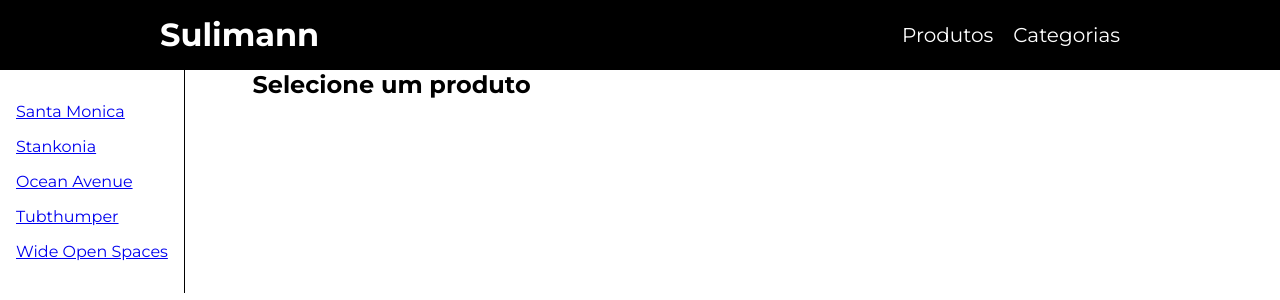
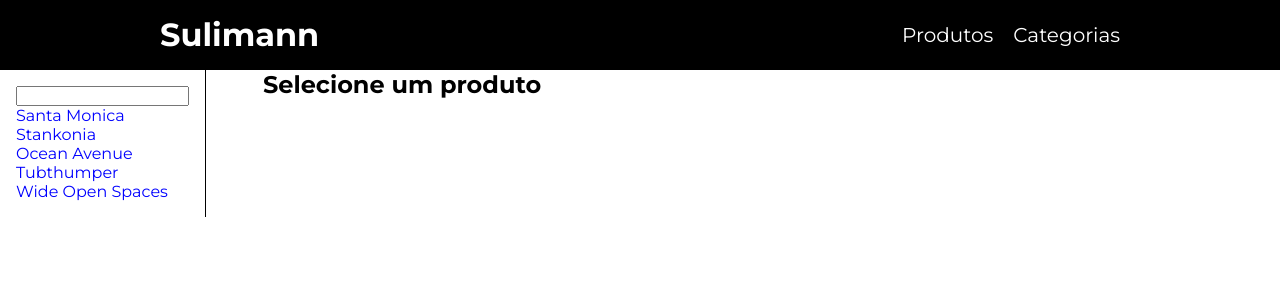
Before and after one commit to rafaelsulimann/tutorial-react-router, a React (Vite) app: page /produtos in a window 1280 px wide. Shown: the top 300 px of the page. Built offline with nearby package versions, Linux system fonts and the light colour scheme.

Commit message:
Search Params

```diff
--- a/src/routes/Produtos/index.tsx
+++ b/src/routes/Produtos/index.tsx
@@ -1,4 +1,4 @@
-import { Link, Outlet } from "react-router-dom";
+import { NavLink, Outlet, useSearchParams } from "react-router-dom";
 import Header from "../../components/Header";
 import { getProducts } from "../../data";
 import "./styles.scss";
@@ -6,6 +6,7 @@ import "./styles.scss";
 export default function Produtos() {
 
     let products = getProducts();
+    let [searchParams, setSearchParams] = useSearchParams();
   return (
     <div style={{ display: "flex" }}>
     <nav
@@ -14,14 +15,31 @@ export default function Produtos() {
         padding: "1rem",
       }}
     >
-      {products.map((products) => (
-        <Link
-          style={{ display: "block", margin: "1rem 0" }}
+      <input type="text" value={searchParams.get("name") || ""} onChange= {(event) => {
+        let name = event.target.value;
+        if(name){
+          setSearchParams({ name })
+        }else {
+          setSearchParams({})
+        }
+      }} />
+      {products
+      .filter((product) => {
+        let name = searchParams.get("name");
+        if(!name){
+          return true;
+        }
+        let productName = product.name.toLowerCase();
+        return productName.startsWith(name.toLowerCase());
+      })
+      .map((products) => (
+        <NavLink
+          className={({ isActive}) => (isActive ? "nav-link active" : "nav-link non-active")}
           to={`/produtos/${products.number}`}
           key={products.number}
         >
           {products.name}
-        </Link>
+        </NavLink>
       ))}
     </nav>
     <Outlet />
--- a/src/routes/Produtos/styles.scss
+++ b/src/routes/Produtos/styles.scss
@@ -4,3 +4,16 @@
     align-items: center;
     justify-content: center;
 }
+
+.nav-link {
+    display: block;
+}
+
+.active {
+    color: red;
+}
+
+.non-active {
+    text-decoration: none;
+    color: blue;
+}
```
